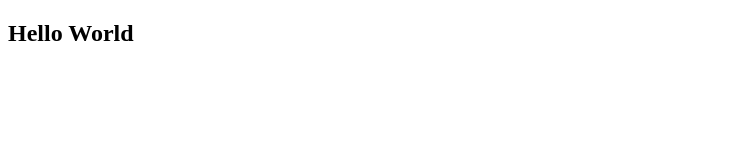
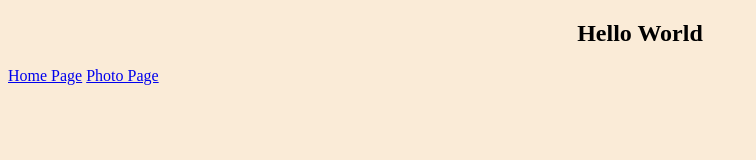
Before and after one commit to KelebogileNethengwe/Croissant, a plain HTML site: page contact.html in a window 1280 px wide. Shown: the whole page, without its empty margins (0-756 px from the left). Drawn offline with Linux system fonts and the light colour scheme.

Commit message:
Updated contact page

```diff
--- a/contact.html
+++ b/contact.html
@@ -5,8 +5,11 @@
     <meta http-equiv="X-UA-Compatible" content="IE=edge" />
     <meta name="viewport" content="width=device-width, initial-scale=1.0" />
     <title>Document</title>
+    <link rel="stylesheet" href="style.css" />
   </head>
   <body>
     <h2>Hello World</h2>
+    <a href="index.html">Home Page</a>
+    <a href="photo.html">Photo Page</a>
   </body>
 </html>
```
